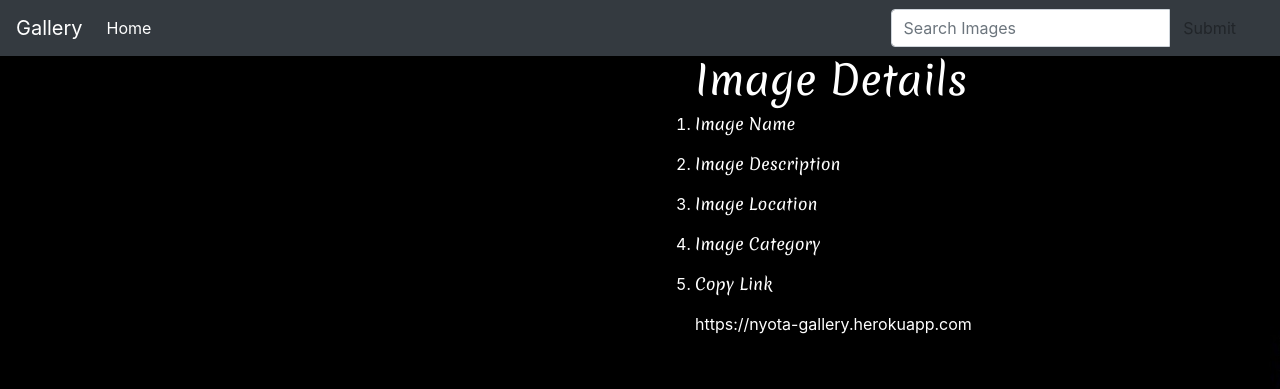
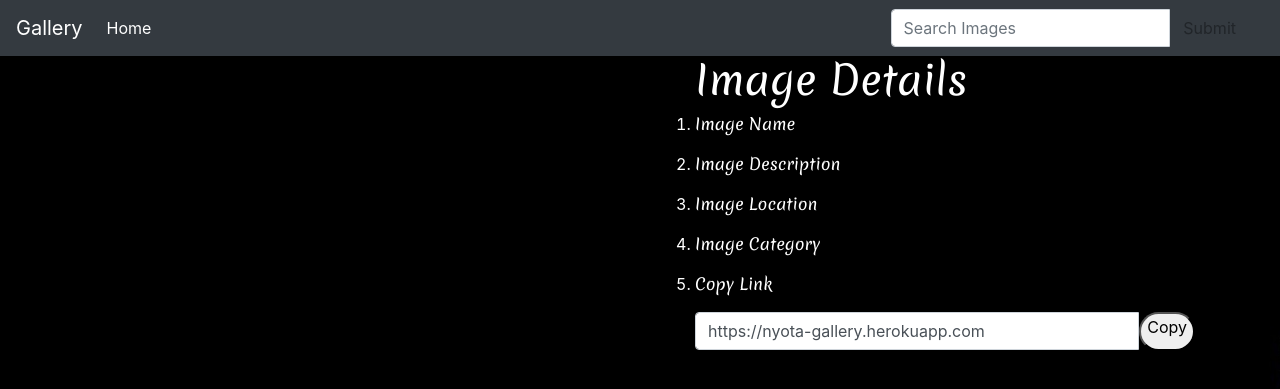
Before and after one commit to Nyota254/my-gallery, a Django app: template images/templates/image.html in a window 1280 px wide. Shown: the top 389 px of the page. Run offline with Django 3.2, Linux system fonts and the light colour scheme; the template is opened without the code that fills it, so the values that code supplies are empty; some libraries are stand-ins or nearby versions.

Commit message:
this commit will add the copy functionality to the pictures link

```diff
--- /dev/null
+++ b/images/static/js/image.js
@@ -0,0 +1,4 @@
+copyLink = (element) => {
+    document.getElementById(element).select();
+    document.execCommand("copy");
+}
--- a/images/templates/base.html
+++ b/images/templates/base.html
@@ -30,6 +30,7 @@
 
     {% block scripts %}
         {% bootstrap_javascript jquery='full' %}
+        <script src="{% static 'js/image.js' %}"></script>
     {% endblock %}
 </body>
 </html>
--- a/images/templates/image.html
+++ b/images/templates/image.html
@@ -27,7 +27,16 @@
                     </li>
                     <li>
                         <p class="headings">Copy Link</p>
-                        <p>https://nyota-gallery.herokuapp.com{{image.image.url}}</p>
+                        <form>
+                            <!-- <p>https://nyota-gallery.herokuapp.com{{image.image.url}}</p> -->
+
+                        <div class="input-group">
+                            <input type="text" class="form-control" value="https://nyota-gallery.herokuapp.com{{image.image.url}}" id="{{image.id}}.url">
+                            <div class="input-group-btn">
+                                <button style="padding-bottom:10px;" onclick="copyLink('{{image.id}}.url')">Copy</button>
+                            </div>
+                        </div>
+                        </form>
                     </li>
                 </ol>
             </div>
--- a/images/views.py
+++ b/images/views.py
@@ -1,5 +1,6 @@
-from django.shortcuts import render
+from django.shortcuts import render,redirect
 from .models import Image,Location,Tag,Category
+import pyperclip
 
 def index(request):
     '''
@@ -35,6 +36,9 @@ def search_results(request):
         return render(request,'search.html',{"message":message})
 
 def single_image(request,image_id):
+    '''
+    Display single image
+    '''
     try:
         single_image = Image.objects.get(id = image_id)
     except DoesNotExist:
```
